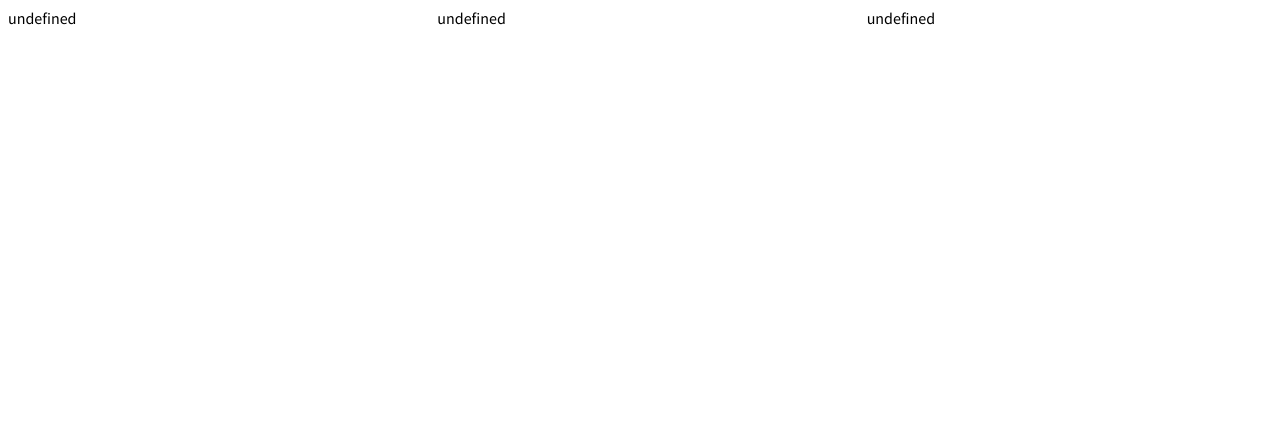
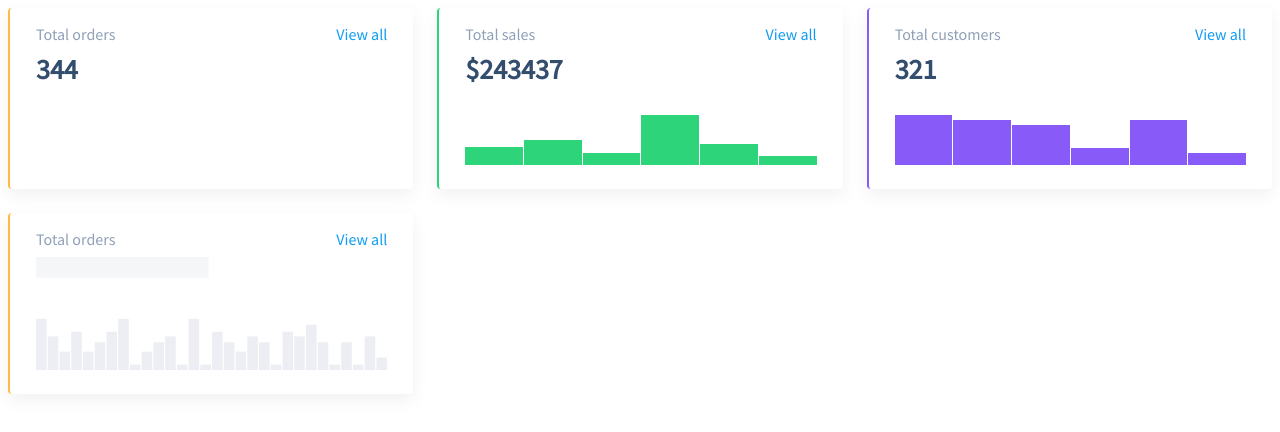
Before and after one commit to js-tasks-ru/js-20221021_maxim-b, a website: page 04-oop-basic-intro-to-dom/1-column-chart/index.html in a window 1280 px wide. Drawn offline with Linux system fonts and the light colour scheme.

Commit message:
ColumnChart

```diff
--- a/04-oop-basic-intro-to-dom/1-column-chart/index.html
+++ b/04-oop-basic-intro-to-dom/1-column-chart/index.html
@@ -11,6 +11,7 @@
       <div id="orders" class="dashboard__chart_orders"></div>
       <div id="sales" class="dashboard__chart_sales"></div>
       <div id="customers" class="dashboard__chart_customers"></div>
+      <div id="nodata" class="dashboard__chart_orders"></div>
     </div>
 
     <script type="module">
@@ -27,6 +28,8 @@
         link: '#'
       });
 
+      console.log(ordersChart.chartHeight);
+
       const salesChart = new ColumnChart({
         data: salesData,
         label: 'sales',
@@ -40,9 +43,12 @@
         value: 321
       });
 
+      const nodataChart = new ColumnChart();
+
       orders.append(ordersChart.element);
       sales.append(salesChart.element);
       customers.append(customersChart.element);
+      nodata.append(nodataChart.element);
     </script>
   </body>
 </html>
--- a/04-oop-basic-intro-to-dom/1-column-chart/index.js
+++ b/04-oop-basic-intro-to-dom/1-column-chart/index.js
@@ -1,3 +1,92 @@
 export default class ColumnChart {
 
+  chartHeight = 50;
+
+  constructor(params) {
+
+    if (!params) {
+      this.columnChartLoading = "column-chart_loading";
+      this.label = 'orders';
+    } else {
+      this.data = params.data;
+      this.label = params.label;
+      this.value = params.value;
+      this.columnChartLoading = "";
+      if (typeof params.formatHeading === 'function') {
+        this.formatHeading = params.formatHeading;
+      }
+
+    }
+
+    this.render();
+    this.initEventListeners();
+  }
+
+  formatHeading(data) {
+    return data;
+  }
+
+  destroy() {
+
+  }
+
+  remove() {
+    this.element.remove();
+  }
+
+  update() {
+
+  }
+
+  render() {
+    const element = document.createElement("div");
+    element.innerHTML = this.getTemplate();
+    this.element = element.firstElementChild;
+  }
+
+  initEventListeners() {
+
+  }
+
+  getTemplate() {
+    return `
+      <div class="dashboard__chart_${this.label} ${this.columnChartLoading}">
+    <div class="column-chart" style="--chart-height: ${this.chartHeight}">
+      <div class="column-chart__title">
+        Total ${this.label}
+        <a href="/${this.label}" class="column-chart__link">View all</a>
+      </div>
+      <div class="column-chart__container">
+        <div data-element="header" class="column-chart__header">${this.formatHeading(this.value)}</div>
+        <div data-element="body" class="column-chart__chart">
+          ${this.renderColumn()}
+        </div>
+      </div>
+    </div>
+  </div>
+    `;
+  }
+
+  renderColumn() {
+    let result = '';
+    if (!this.data) {
+      return result;
+    }
+    for (let dataItem of this.getColumnProps(this.data)) {
+      result += `<div style="--value: ${dataItem.value}" data-tooltip="${dataItem.percent}"></div>`;
+    }
+    return result;
+  }
+
+  getColumnProps(data) {
+    const maxValue = Math.max(...data);
+    const scale = 50 / maxValue;
+
+    return data.map(item => {
+      return {
+        percent: (item / maxValue * 100).toFixed(0) + '%',
+        value: String(Math.floor(item * scale))
+      };
+    });
+  }
 }
```
